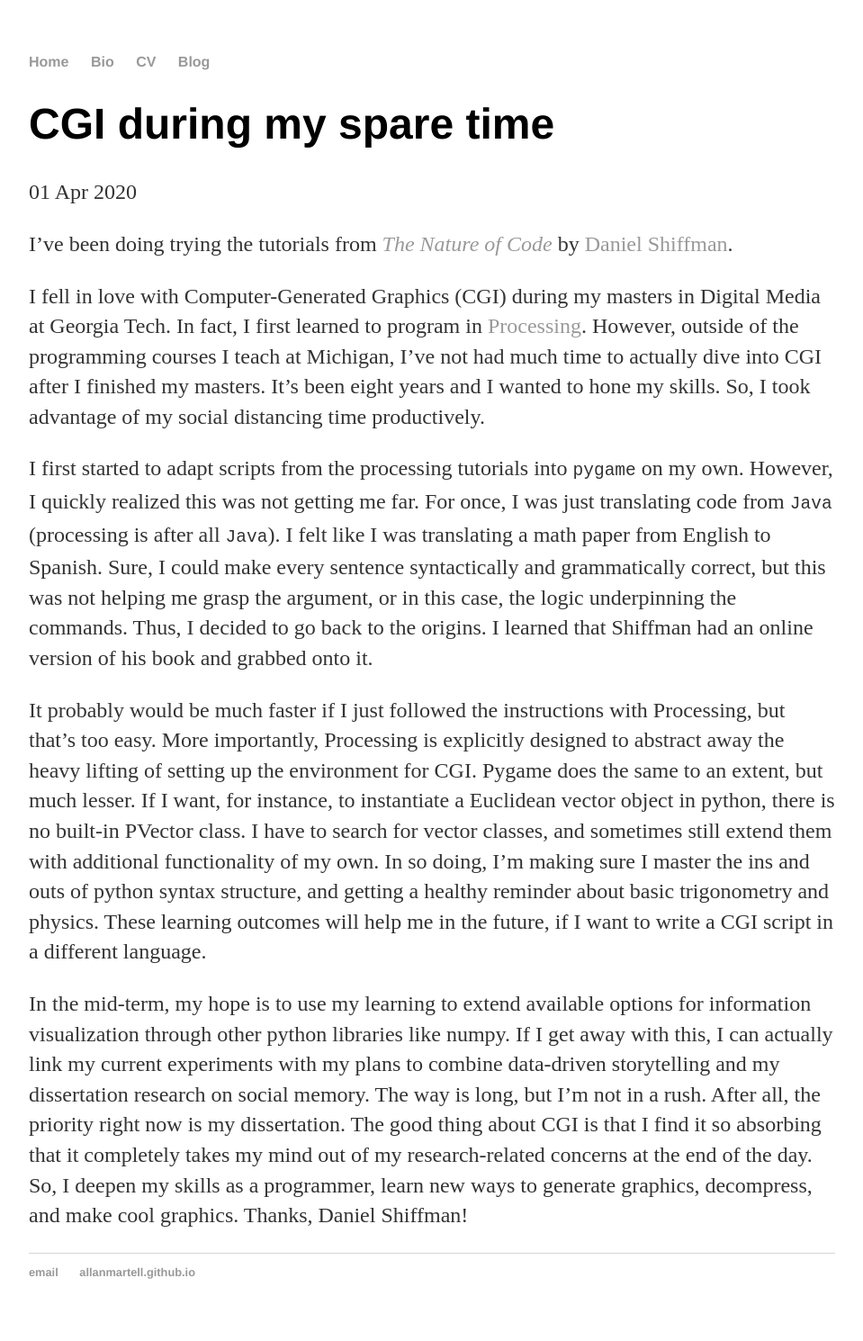
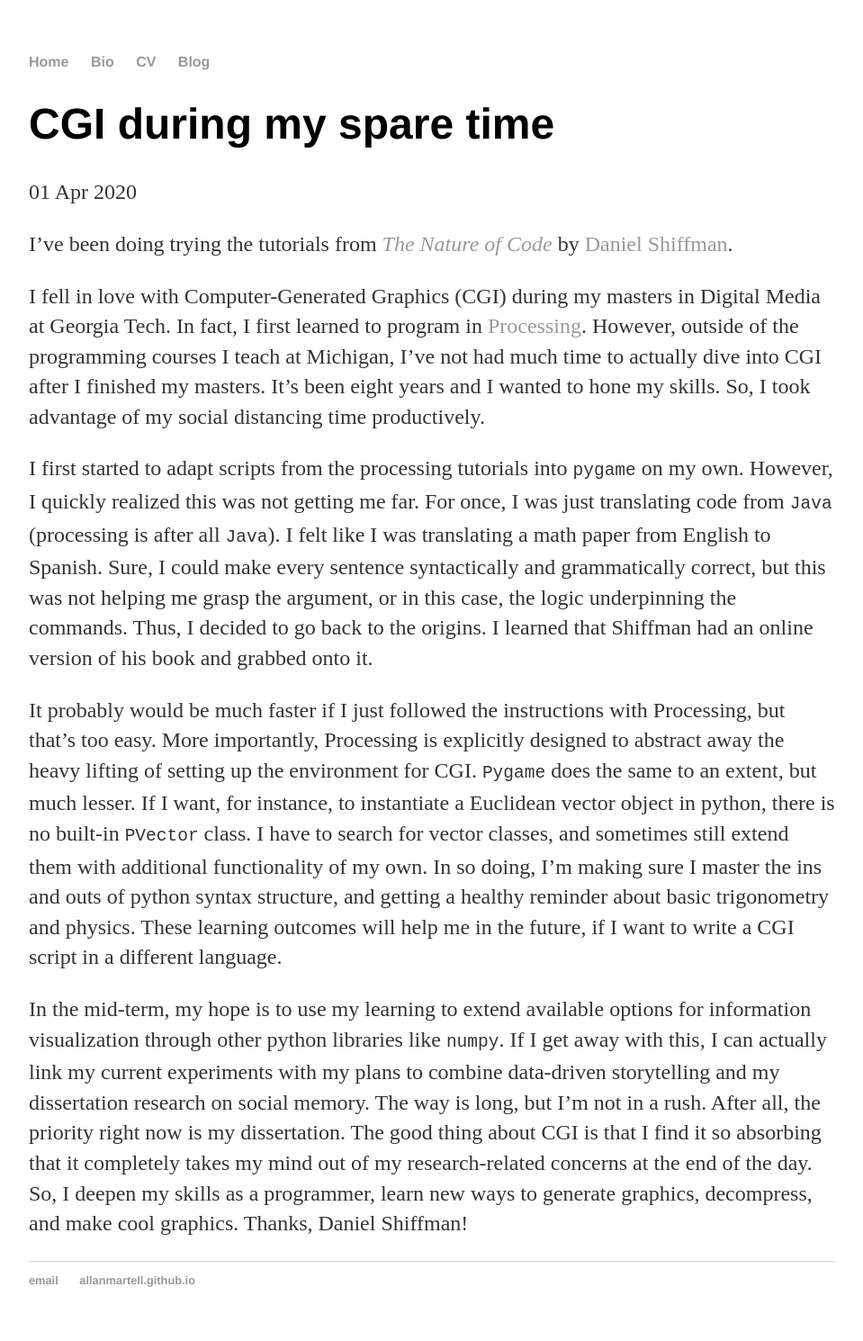
Before and after one commit to allanmartell/allanmartell.github.io, a Jekyll site: the page built from _posts/2020-04-01-CGI-spare-time.md, in a window 1280 px wide. Shown: the whole page at 90% size, without its empty margins (160-1119 px from the left). Built offline with Jekyll 4.4.1, drawn with Linux system fonts in a browser that asks for light colours.

Commit message:
Fixing more markdown

```diff
--- a/_posts/2020-04-01-CGI-spare-time.md
+++ b/_posts/2020-04-01-CGI-spare-time.md
@@ -10,6 +10,6 @@ I fell in love with Computer-Generated Graphics (CGI) during my masters in Digit
 
 I first started to adapt scripts from the processing tutorials into `pygame` on my own. However, I quickly realized this was not getting me far. For once, I was just translating code from `Java` (processing is after all `Java`). I felt like I was translating a math paper from English to Spanish. Sure, I could make every sentence syntactically and grammatically correct, but this was not helping me grasp the argument, or in this case, the logic underpinning the commands. Thus, I decided to go back to the origins. I learned that Shiffman had an online version of his book and grabbed onto it.
 
-It probably would be much faster if I just followed the instructions with Processing, but that's too easy. More importantly, Processing is explicitly designed to abstract away the heavy lifting of setting up the environment for CGI. Pygame does the same to an extent, but much lesser. If I want, for instance, to instantiate a Euclidean vector object in python, there is no built-in PVector class. I have to search for vector classes, and sometimes still extend them with additional functionality of my own. In so doing, I'm making sure I master the ins and outs of python syntax structure, and getting a healthy reminder about basic trigonometry and physics. These learning outcomes will help me in the future, if I want to write a CGI script in a different language.
+It probably would be much faster if I just followed the instructions with Processing, but that's too easy. More importantly, Processing is explicitly designed to abstract away the heavy lifting of setting up the environment for CGI. `Pygame` does the same to an extent, but much lesser. If I want, for instance, to instantiate a Euclidean vector object in python, there is no built-in `PVector` class. I have to search for vector classes, and sometimes still extend them with additional functionality of my own. In so doing, I'm making sure I master the ins and outs of python syntax structure, and getting a healthy reminder about basic trigonometry and physics. These learning outcomes will help me in the future, if I want to write a CGI script in a different language.
 
-In the mid-term, my hope is to use my learning to extend available options for information visualization through other python libraries like numpy. If I get away with this, I can actually link my current experiments with my plans to combine data-driven storytelling and my dissertation research on social memory. The way is long, but I'm not in a rush. After all, the priority right now is my dissertation. The good thing about CGI is that I find it so absorbing that it completely takes my mind out of my research-related concerns at the end of the day. So, I deepen my skills as a programmer, learn new ways to generate graphics, decompress, and make cool graphics. Thanks, Daniel Shiffman!
+In the mid-term, my hope is to use my learning to extend available options for information visualization through other python libraries like `numpy`. If I get away with this, I can actually link my current experiments with my plans to combine data-driven storytelling and my dissertation research on social memory. The way is long, but I'm not in a rush. After all, the priority right now is my dissertation. The good thing about CGI is that I find it so absorbing that it completely takes my mind out of my research-related concerns at the end of the day. So, I deepen my skills as a programmer, learn new ways to generate graphics, decompress, and make cool graphics. Thanks, Daniel Shiffman!
```
